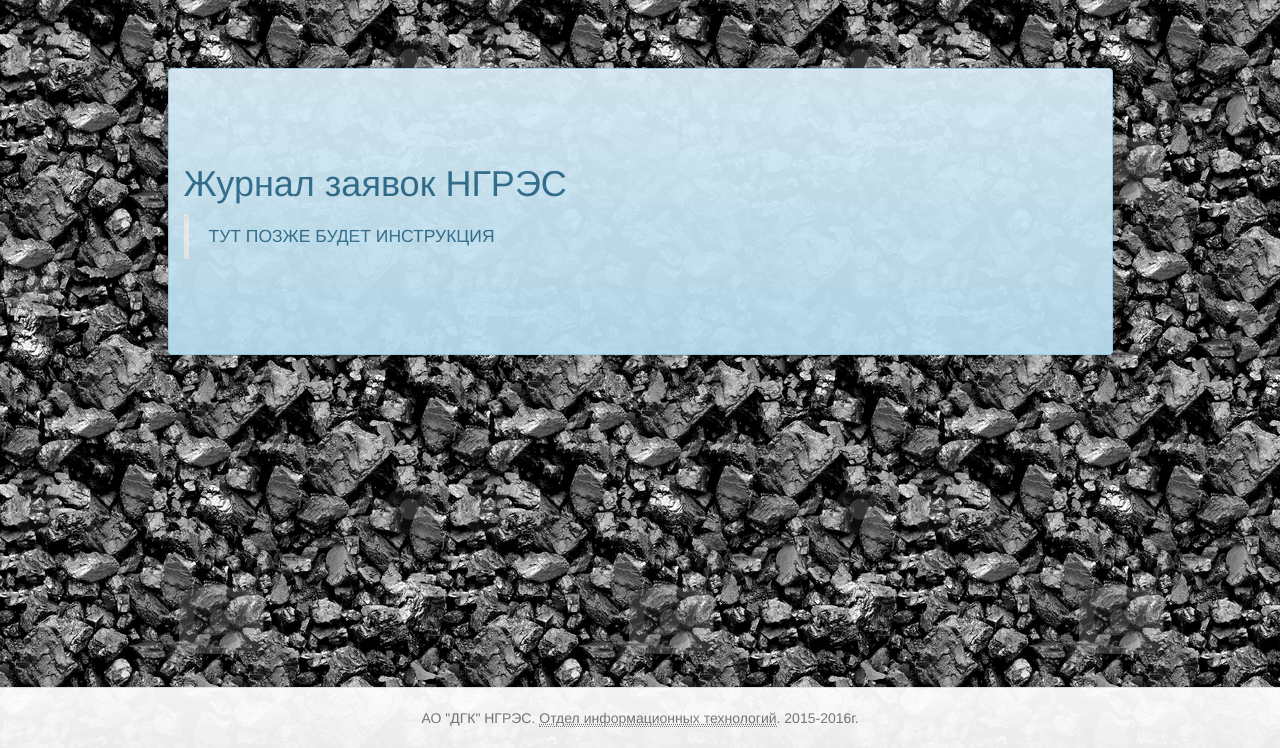
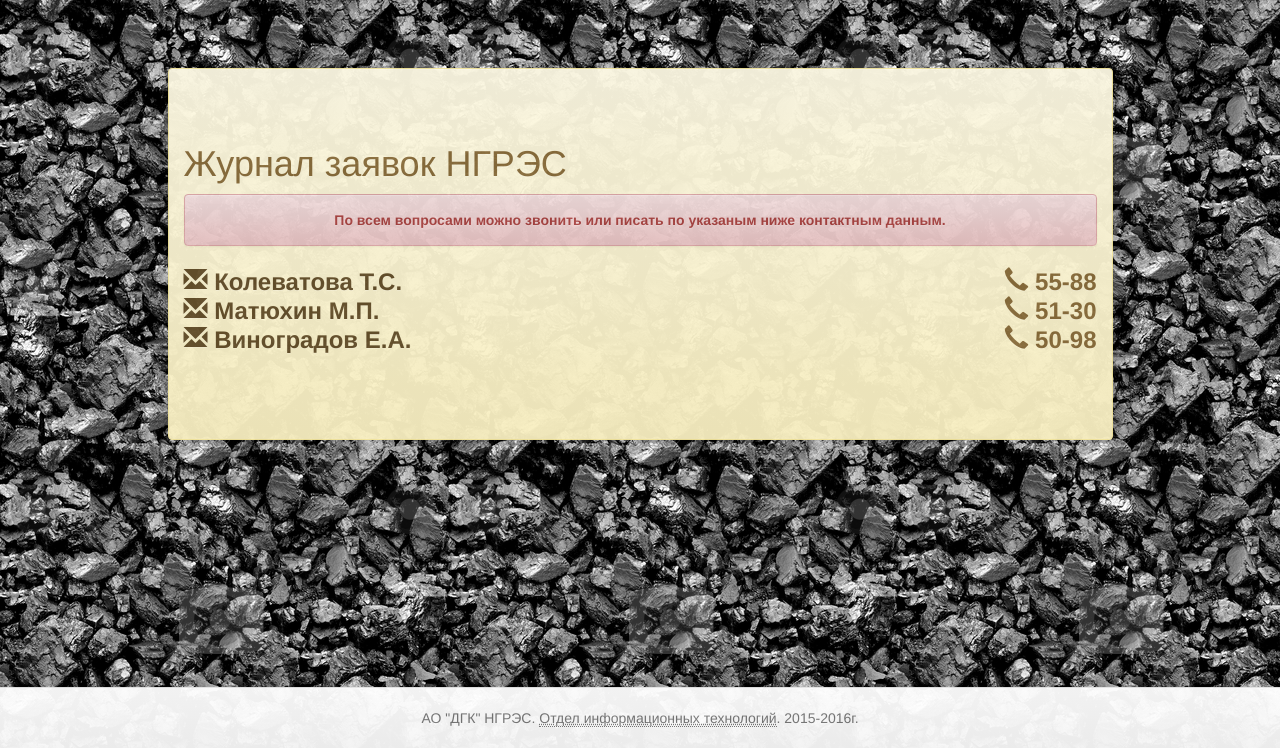
Before and after one commit to matyukhin-maxim/ticket-db, a PHP site: page /about in a window 1280 px wide. Shown: the part 52-800 px from the top of the page. Run offline with PHP 8.4, Linux system fonts and the light colour scheme.

Commit message:
Телефоны в помощь

```diff
--- a/views/about/help.php
+++ b/views/about/help.php
@@ -1,14 +1,52 @@
 <div class="row">
 	<div class="col-sm-10 col-sm-offset-1">
 		<br/><br/><br/>
-		<div class="alert alert-info">
-			<br/><br/><br/>
+		<div class="alert alert-warning">
+			<br/><br/>
 
 			<h1>Журнал заявок НГРЭС</h1>
-			<blockquote>
-				ТУТ ПОЗЖЕ БУДЕТ ИНСТРУКЦИЯ
-			</blockquote>
-<!--			<a href="/transfer/" class="btn btn-danger">НЕ НАЖИМАТЬ</a>-->
+
+			<div class="alert alert-danger text-center strong">
+				По всем вопросами можно звонить или писать по указаным ниже контактным данным.
+			</div>
+			<h3>
+				<div class="row">
+					<div class="col-xs-8">
+						<a class="alert-link" href="mailto:kolevatova-ts@dvgk.rao-esv.ru" title="Написать письмо">
+							<i class="glyphicon glyphicon-envelope"></i>
+							Колеватова Т.С.
+						</a>
+					</div>
+					<div class="col-xs-4 text-right strong">
+						<i class="glyphicon glyphicon-earphone"></i>
+						55-88
+					</div>
+				</div>
+				<div class="row">
+					<div class="col-xs-8">
+						<a class="alert-link" href="mailto:matyukhin-mp@dvgk.rao-esv.ru" title="Написать письмо">
+							<i class="glyphicon glyphicon-envelope"></i>
+							Матюхин М.П.
+						</a>
+					</div>
+					<div class="col-xs-4 text-right strong">
+						<i class="glyphicon glyphicon-earphone"></i>
+						51-30
+					</div>
+				</div>
+				<div class="row">
+					<div class="col-xs-8">
+						<a class="alert-link" href="mailto:vinogradov-ea@dvgk.rao-esv.ru" title="Написать письмо">
+							<i class="glyphicon glyphicon-envelope"></i>
+							Виноградов Е.А.
+						</a>
+					</div>
+					<div class="col-xs-4 text-right strong">
+						<i class="glyphicon glyphicon-earphone"></i>
+						50-98
+					</div>
+				</div>
+			</h3>
 			<br/><br/><br/>
 		</div>
 	</div>
```
